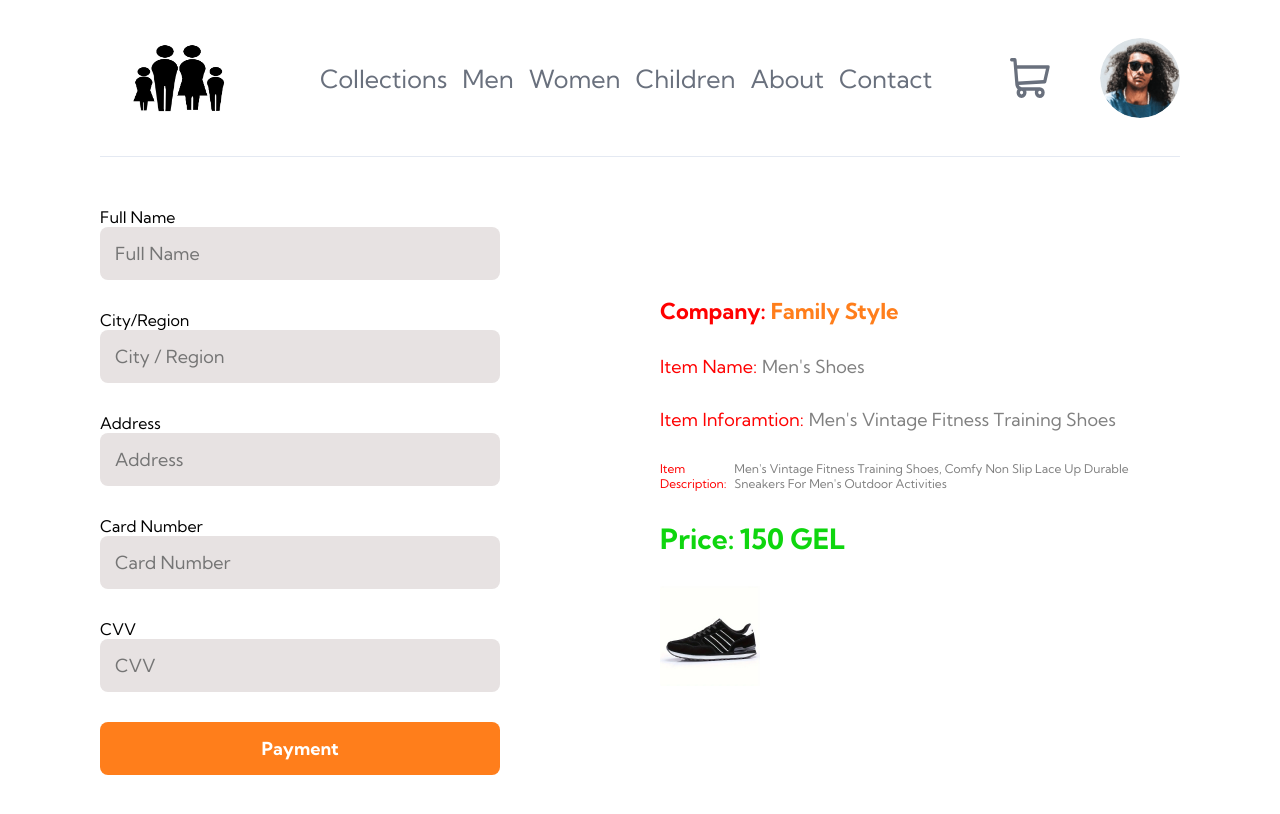
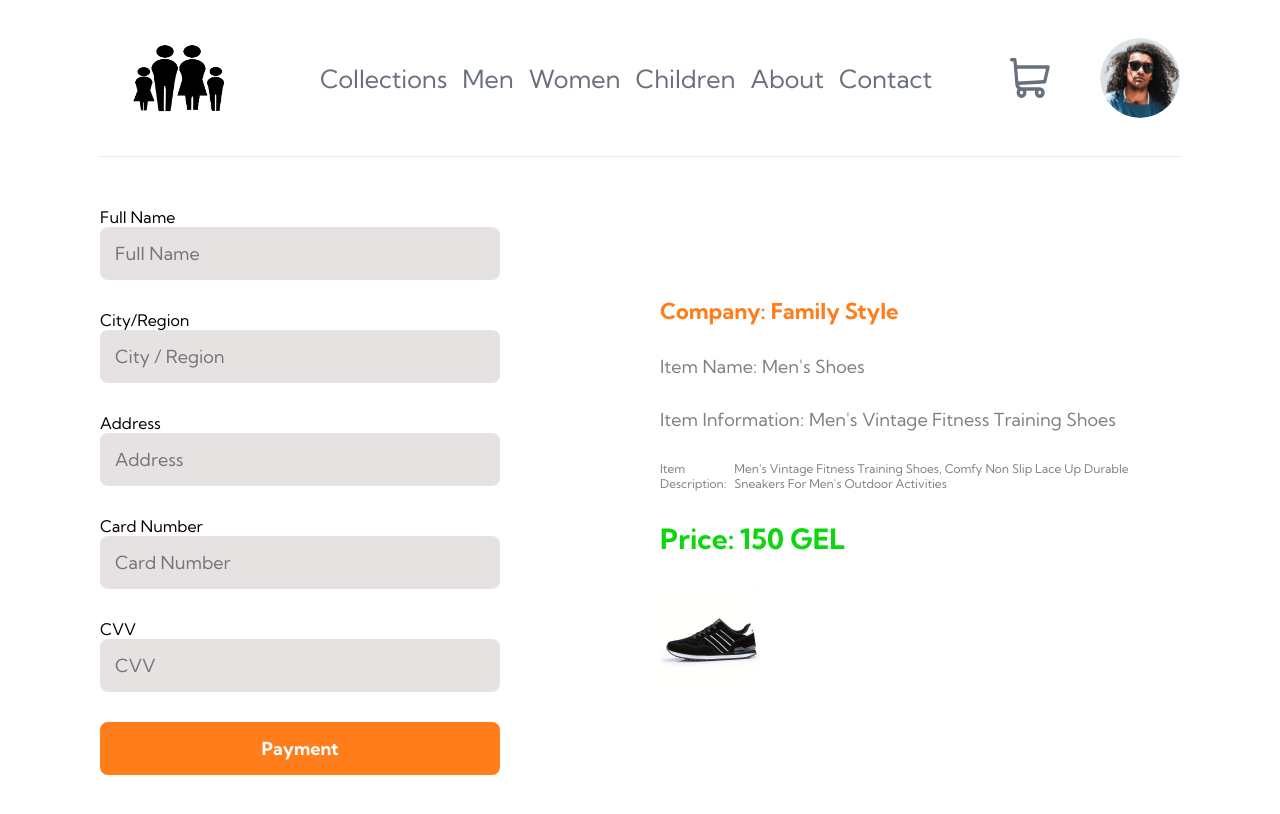
Before and after one commit to IrakliTsiklauri/e-commerce-platform, a React (Create React App) app: page /checkout/1 in a window 1280 px wide. Shown: the top 814 px of the page. Built offline with nearby package versions, Linux system fonts and the light colour scheme.

Commit message:
add SelectedItemsContext.jsx component

```diff
--- a/src/components/Checkout.jsx
+++ b/src/components/Checkout.jsx
@@ -1,11 +1,20 @@
-import React from "react";
+import React, { useContext, useEffect } from "react";
 import styled from "styled-components";
 import { useParams } from "react-router-dom";
-import data from "../data.json";
+import { SelectedItemsContext } from "./SelectedItemsContext";
+
 
 const Checkout = () => {
   const { itemId } = useParams();
-  const item = data.find((item) => item.id === itemId);
+  const { selectedItems, addItem } = useContext(SelectedItemsContext);
+
+  useEffect(() => {
+    if (itemId) {
+      addItem(itemId);
+    }
+  }, [itemId, addItem]);
+
+  const item = selectedItems.find((item) => item.id === itemId);
 
   return (
     <CheckoutContainer>
@@ -36,21 +45,19 @@ const Checkout = () => {
         {item ? (
           <>
             <CompanyName>
-              {" "}
-              <p>Company:</p> {item.company}
+              <span>Company:</span> {item.company}
             </CompanyName>
             <ItemName>
-              <p>Item Name: </p> {item.category}
+              <span>Item Name:</span> {item.category}
             </ItemName>
             <ItemInfo>
-              <p>Item Inforamtion: </p> {item.info}
+              <span>Item Information:</span> {item.info}
             </ItemInfo>
             <ItemDescription>
-              <p>Item Description: </p>
-              {item.description}
+              <span>Item Description:</span> {item.description}
             </ItemDescription>
             <ItemPrice>
-              <p>Price: </p> {item.price} {item.currency}
+              <span>Price:</span> {item.price} {item.currency}
             </ItemPrice>
             <img src={item.images.image} alt={item.category} />
           </>
--- /dev/null
+++ b/src/components/SelectedItemsContext.jsx
@@ -0,0 +1,25 @@
+import React, { createContext, useState, useCallback } from 'react';
+import data from "../data.json";
+
+export const SelectedItemsContext = createContext();
+
+export const SelectedItemsProvider = ({ children }) => {
+  const [selectedItems, setSelectedItems] = useState([]);
+
+  const addItem = useCallback((id) => {
+    const item = data.find((item) => item.id === id);
+    if (item) {
+      setSelectedItems((prevItems) => [...prevItems, item]);
+    }
+  }, []);
+
+  const removeItem = useCallback((id) => {
+    setSelectedItems((prevItems) => prevItems.filter((item) => item.id !== id));
+  }, []);
+
+  return (
+    <SelectedItemsContext.Provider value={{ selectedItems, addItem, removeItem }}>
+      {children}
+    </SelectedItemsContext.Provider>
+  );
+};
```
Also changed, not shown: src/App.jsx (+12 -7 lines).
